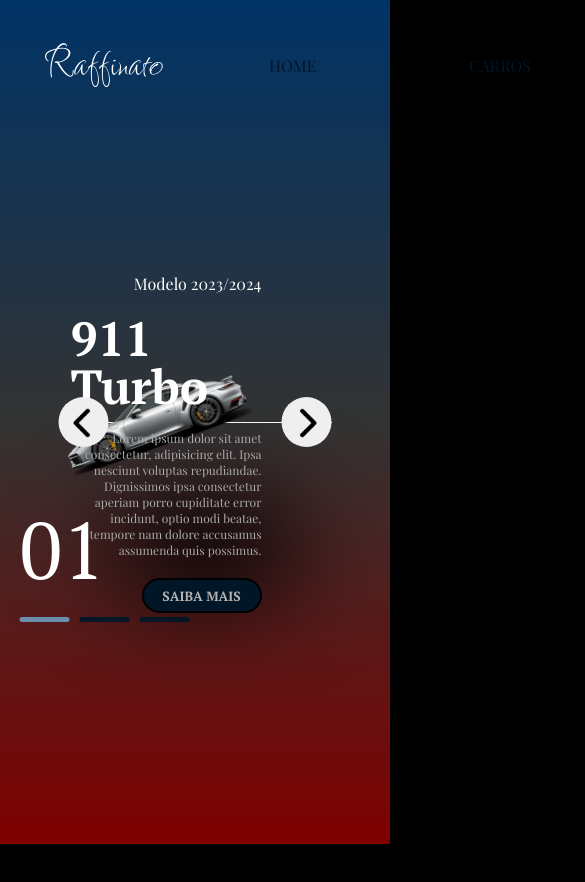
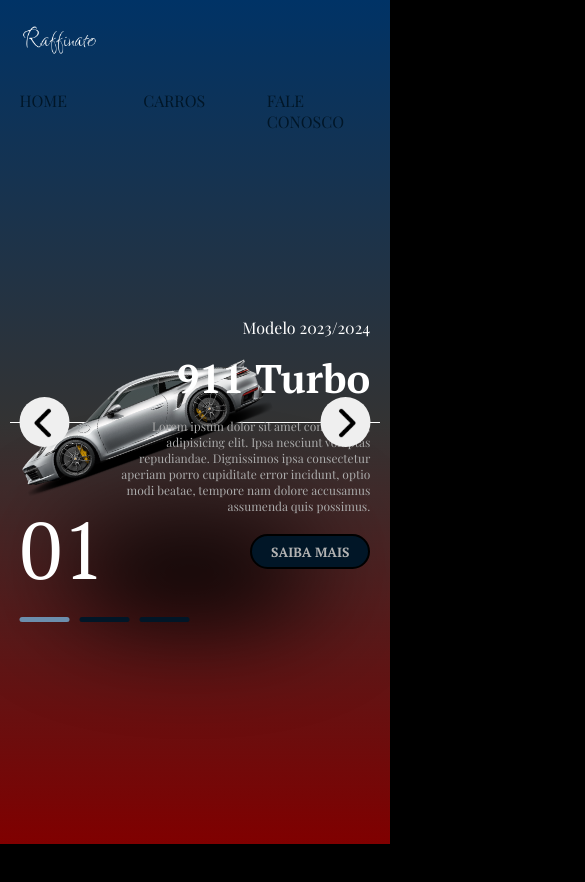
Before and after one commit to PatrickCode147/Site-de-carro, a plain HTML site: page index.html in a window 390 px wide. Shown: the top 882 px of the page, 585 px wide, since content can reach past the window. Drawn offline with nearby package versions, Linux system fonts and the light colour scheme; a web font is replaced by a local one.

Commit message:
update responsive

```diff
--- a/style.css
+++ b/style.css
@@ -22,7 +22,7 @@
     display: grid;
     align-items: center;
     grid-template-columns: 1fr 600px;
-    gap: 100px;
+    gap: 50px;
     z-index: 2;
 
     & img {
@@ -32,7 +32,8 @@
     & nav {
         & ul {
             display: grid;
-            grid-template-columns: repeat(3, 200px);
+            grid-template-columns: repeat(3, 1fr);
+            gap: 20px;
         }
 
         & a {
@@ -56,7 +57,7 @@
     position: relative;
 
     & .list {
-        width: 70vw;
+        width: 90vw;
         height: 100%;
         margin: auto;
         position: relative;
@@ -91,7 +92,7 @@
 
             & .content {
                 position: absolute;
-                right: 70px;
+                right: 50px;
                 width: 70%;
                 height: 105%;
                 display: flex;
@@ -105,7 +106,7 @@
                 }
 
                 & h2 {
-                    font-size: 3em;
+                    font-size: 2.5em;
                     line-height: 1em;
                     font-family: "PT Serif", serif;
                 }
@@ -140,13 +141,10 @@
             top: 50%;
             border-top: 1px solid #fff;
         }
-
     }
 
-
     .arrows {
-
-        width: 70vw;
+        width: 90vw;
         position: absolute;
         top: 50%;
         left: 50%;
@@ -237,7 +235,6 @@
             }
 
             & .content {
-
                 & .car-info,
                 h2,
                 .description,
@@ -274,7 +271,6 @@
             }
 
             & .content {
-
                 & .car-info,
                 h2,
                 .description,
@@ -282,8 +278,81 @@
                     transform: translateX(0);
                     opacity: 1;
                 }
-
             }
         }
     }
 }
+
+/* Media Queries */
+@media (max-width: 992px) {
+    header {
+        width: 90vw;
+        gap: 20px;
+    }
+
+    header img {
+        width: 100px;
+    }
+
+    section .list {
+        width: 80vw;
+    }
+
+    section .list .item .content {
+        right: 30px;
+    }
+}
+
+@media (max-width: 768px) {
+    header {
+        width: 90%;
+        grid-template-columns: 1fr;
+        gap: 20px;
+    }
+
+    header nav ul {
+        grid-template-columns: 1fr 1fr 1fr;
+    }
+
+    section .list {
+        width: 90%;
+    }
+
+    section .list .item .content {
+        right: 20px;
+    }
+
+    .arrows {
+        width: 90%;
+    }
+
+    .indicators {
+        width: 95%;
+    }
+}
+
+@media (max-width: 576px) {
+    header {
+        gap: 10px;
+    }
+
+    header img {
+        width: 80px;
+    }
+
+    section .list {
+        width: 95%;
+    }
+
+    section .list .item .content {
+        right: 10px;
+    }
+
+    .arrows {
+        width: 95%;
+    }
+
+    .indicators {
+        width: 98%;
+    }
+}
```
